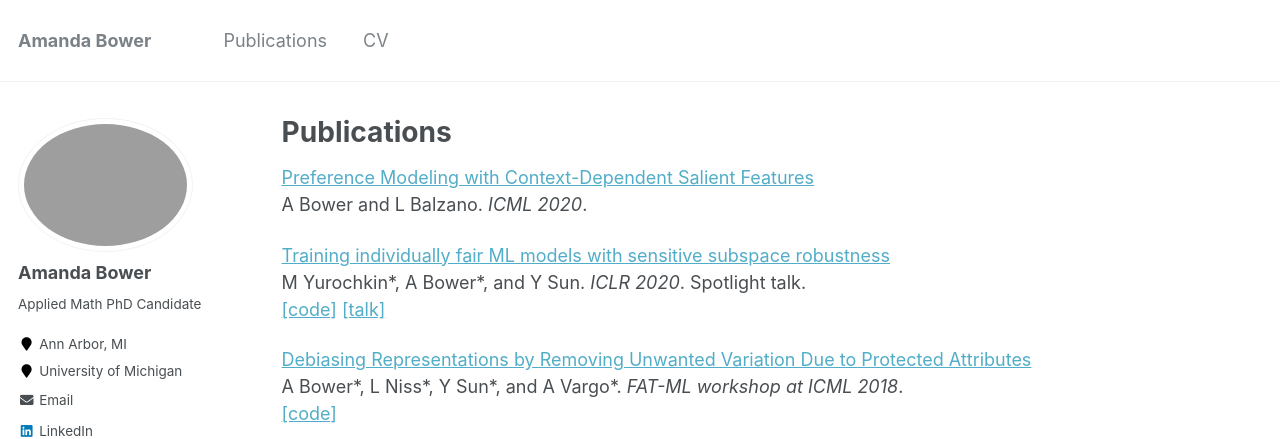
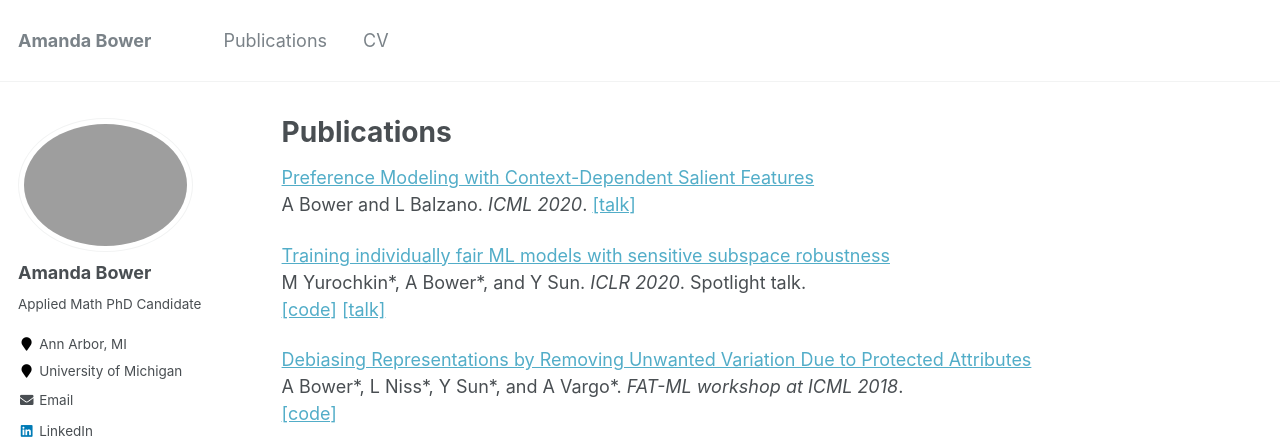
Before and after one commit to Amandarg/amandarg.github.io, a Jekyll site: the page built from _pages/publications.md, in a window 1280 px wide. Shown: the top 439 px of the page. Built offline with Jekyll 4.4.1, drawn with Linux system fonts in a browser that asks for light colours.

Commit message:
Update publications.md

```diff
--- a/_pages/publications.md
+++ b/_pages/publications.md
@@ -5,7 +5,7 @@ permalink: /publications/
 author_profile: true
 ---
 [Preference Modeling with Context-Dependent Salient Features](https://arxiv.org/abs/2002.09615)
-A Bower and L Balzano. *ICML 2020*.
+A Bower and L Balzano. *ICML 2020*. [[talk]](https://icml.cc/virtual/2020/paper/6525)
 
 [Training individually fair ML models with sensitive subspace robustness](https://arxiv.org/abs/1907.00020)
 M Yurochkin\*, A Bower\*, and Y Sun.  *ICLR 2020*. Spotlight talk.
```
